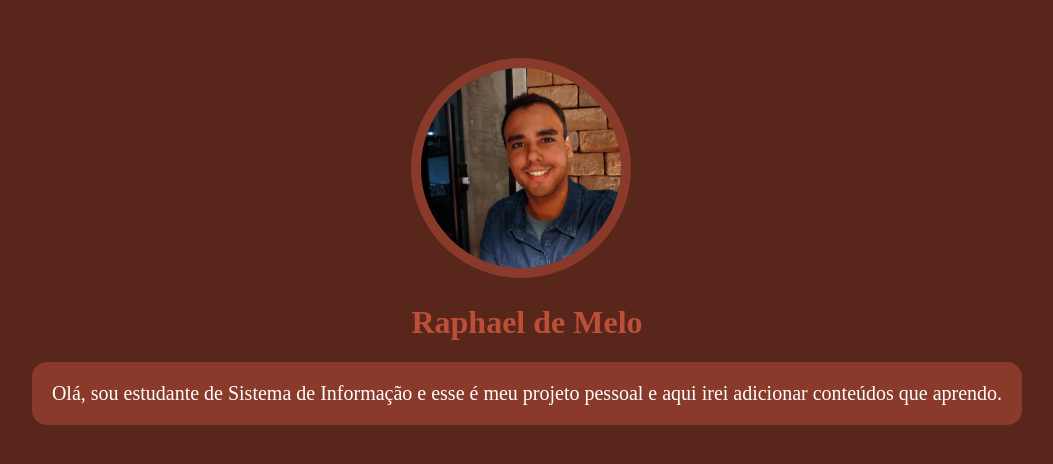
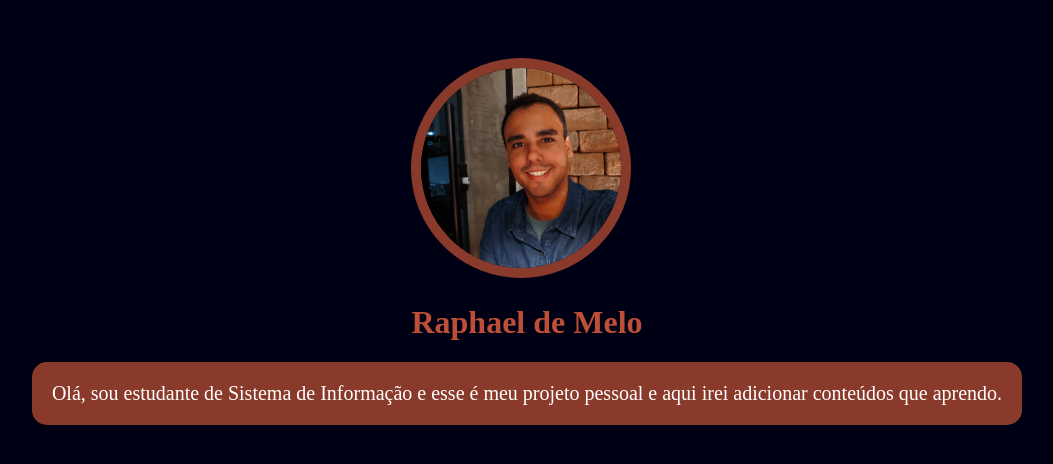
Before and after one commit to raphaeldemelo/projeto_pessoal, a React (Create React App) app: page / in a window 1280 px wide. Shown: the top 464 px of the page, without its empty margins (113-1166 px from the left). Built offline with nearby package versions, Linux system fonts and the light colour scheme.

Commit message:
mudando cor de fundo

```diff
--- a/src/pages/styles.css
+++ b/src/pages/styles.css
@@ -1,5 +1,6 @@
 body{
-    background: #59261c;
+    /*background: #59261c;*/
+    background: #000015;
 }
 
 .site{
```
